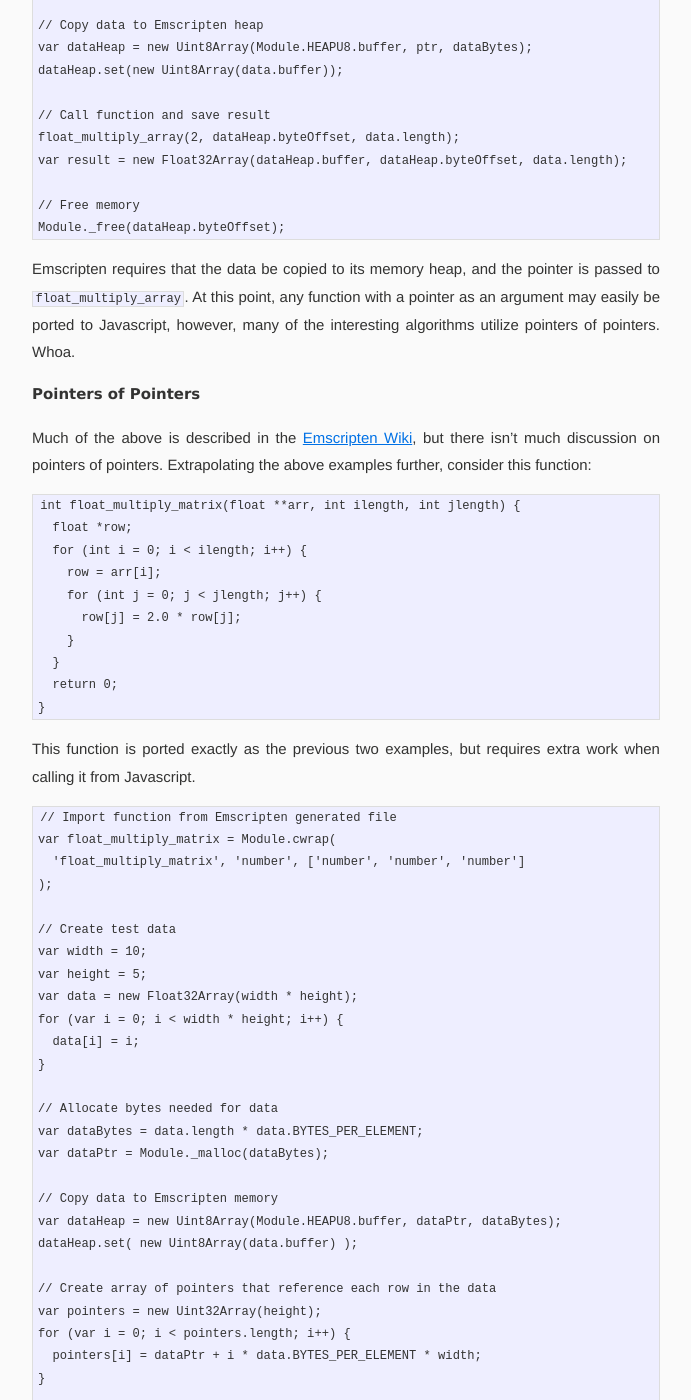
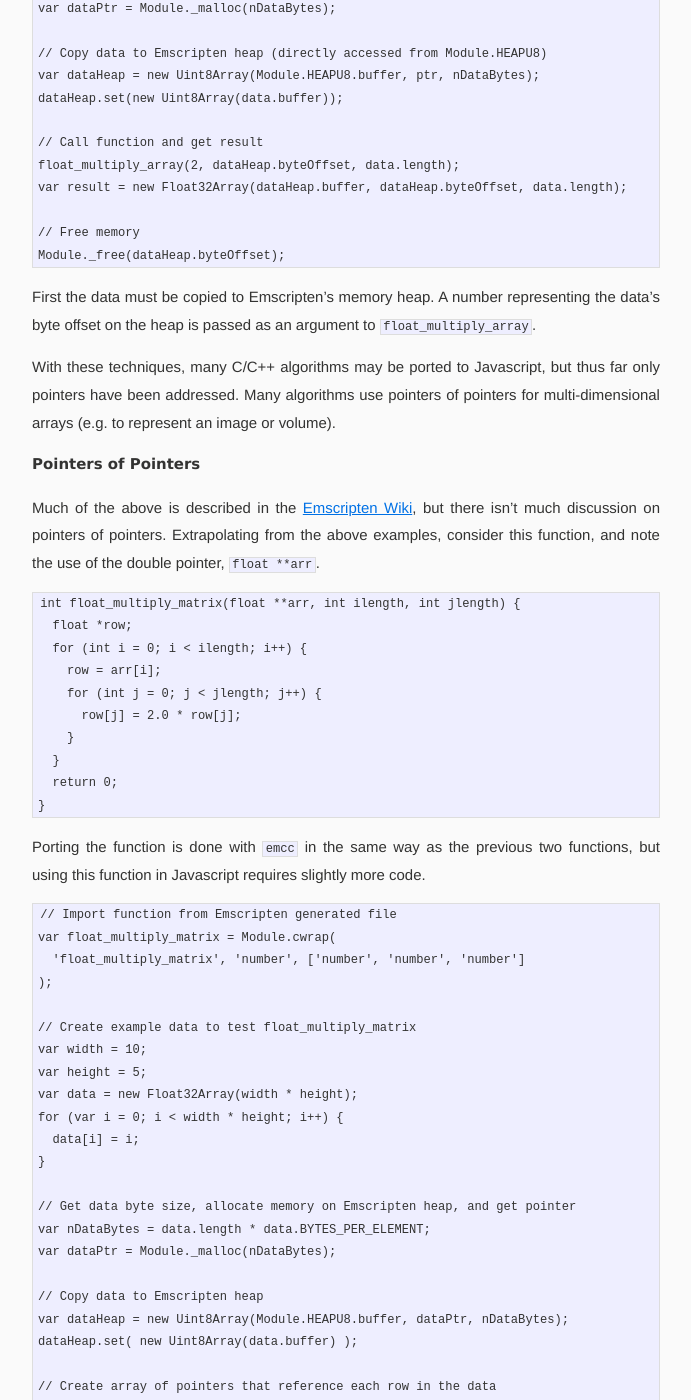
Before and after one commit to kapadia/kapadia.github.io, a Jekyll site: the page built from _posts/2013-09-13-emscripten-pointers-and-pointers.md, in a window 1280 px wide and 1400 px high, scrolled down 1695 px. Shown: the whole window, without its empty margins (294-985 px from the left). Built offline with Jekyll 4.4.1, drawn with Linux system fonts in a browser that asks for light colours; some of the changed text lies outside the part shown.

Commit message:
emscripten blog

```diff
--- a/_posts/2013-09-13-emscripten-pointers-and-pointers.md
+++ b/_posts/2013-09-13-emscripten-pointers-and-pointers.md
@@ -5,11 +5,11 @@
 categories: emscripten
 ---
 
-[Emscripten](http://emscripten.org) is a Mozilla Research project that compiles LLVM byte code to Javascript.  This means that any code that is compiled using LLVM as an intermediary may be compiled to Javascript (e.g. C and C++).  This is a great project because so many algorithms written in C and C++ may be exposed to Javascript and the browser.
+[Emscripten](http://emscripten.org) is a [Mozilla Research](http://www.mozilla.org/research/) project that compiles LLVM bytecode to Javascript. Any language (e.g. C and C++) that compiles to LLVM as an intermediary may be ported to Javascript for use in the browser.  This is a brief write up on porting functions to JS and exposing their functionality.
 
 ### C to Javascript
 
-Porting functions from C/C++ to Javascript is straight-forward.  The C function below multiplies two numbers.
+Porting functions from C/C++ to Javascript is straight-forward. As an example, the C function below multiplies two numbers.
 
     extern "C" {
       int float_multiply(float x, float y) {
@@ -17,20 +17,22 @@
       }
     }
 
-The following will port this function to Javascript outputting the code to `multiply.js`.
+Running the following on the command line will port this function to Javascript outputting the code to `multiply.js`.
 
     emcc multiply.cpp -o multiply.js -s EXPORTED_FUNCTIONS="['_float_multiply']"
 
-Note that the `EXPORTED_FUNCTIONS` flag specifies an array of functions to export, each with a leading underscore.  If functions are not explicitly specified then Emscripten will consider the functions to be dead code, and strip them from the output.
+Note that the `EXPORTED_FUNCTIONS` flag specifies an array of functions to export, each with a leading underscore.  If the function is not explicitly listed then Emscripten will consider it dead code, and strip it from the output.
 
-After including `multiply.js` in a project, the function may be accessed by calling `cwrap` from `Module`, an object that Emscripten defines in the output. This function exposes `float_multiply` by specifying the function name, the return type, and an array of argument types.
+After including `multiply.js` in a project, the function may be accessed by calling `cwrap` from `Module`, an object that Emscripten defines in its output. This function exposes `float_multiply` by specifying the function name, the return type, and an array of argument types.
 
     var float_multiply = Module.cwrap('float_multiply', 'number', ['number', 'number']);
-    var result = float_multiply(5, 4);
+    var result = float_multiply(5.2, 4.5);
+
+Using `cwrap` (or `ccall`) is simple when functions use only primitive types as arguments, however many interesting functions use pointers as a means to operate over an array.
 
 ### Pointers
 
-Working with pointers requires a bit more machinery. A C function with the following definition is slightly more complex to port.
+Using pointers with a ported function needs a bit more machinery. For example, the C function below is ported using `emcc` in the same way as `float_multiply`, but it's slightly more complex to use from Javascript.
 
     int float_multiply_array(float factor, float *arr, int length) {
       for (int i = 0; i <  length; i++) {
@@ -39,38 +41,38 @@
       return 0;
     }
 
-Emscripten's `cwrap` or `ccall` function uses only primitives to define the arguments of the ported function. Since an array (or typed array) is not a primitive type, it must be passed to the ported function by another mechanism – it must be passed as a pointer to a block of memory managed by Emscripten.
-
-Porting the function above is done is the same way as `float_multiply`, but the functionality is exposed differently from Javascript.
+Emscripten's `cwrap` and `ccall` functions use only primitives to define the arguments of the ported function. Since an array (or typed array) is not a primitive type, it must be passed to the function by another mechanism – it must be passed as a number pointing to a block of memory internally managed by Emscripten.
 
     // Import function from Emscripten generated file
     float_multiply_array = Module.cwrap(
       'float_multiply_array', 'number', ['number', 'number', 'number']
     );
 
-    // Prepare data to operate on
+    // Create example data to test float_multiply_array
     var data = new Float32Array([1, 2, 3, 4, 5]);
 
-    // Get data byte size, allocate on Emscripten heap, and get pointer
-    var dataBytes = data.length * data.BYTES_PER_ELEMENT;
-    var dataPtr = Module._malloc(dataBytes);
+    // Get data byte size, allocate memory on Emscripten heap, and get pointer
+    var nDataBytes = data.length * data.BYTES_PER_ELEMENT;
+    var dataPtr = Module._malloc(nDataBytes);
 
-    // Copy data to Emscripten heap
-    var dataHeap = new Uint8Array(Module.HEAPU8.buffer, ptr, dataBytes);
+    // Copy data to Emscripten heap (directly accessed from Module.HEAPU8)
+    var dataHeap = new Uint8Array(Module.HEAPU8.buffer, ptr, nDataBytes);
     dataHeap.set(new Uint8Array(data.buffer));
 
-    // Call function and save result
+    // Call function and get result
     float_multiply_array(2, dataHeap.byteOffset, data.length);
     var result = new Float32Array(dataHeap.buffer, dataHeap.byteOffset, data.length);
 
     // Free memory
     Module._free(dataHeap.byteOffset);
 
-Emscripten requires that the data be copied to its memory heap, and the pointer is passed to `float_multiply_array`. At this point, any function with a pointer as an argument may easily be ported to Javascript, however, many of the interesting algorithms utilize pointers of pointers. Whoa.
+First the data must be copied to Emscripten's memory heap. A number representing the data's byte offset on the heap is passed as an argument to `float_multiply_array`.
+
+With these techniques, many C/C++ algorithms may be ported to Javascript, but thus far only pointers have been addressed. Many algorithms use pointers of pointers for multi-dimensional arrays (e.g. to represent an image or volume).
 
 ### Pointers of Pointers
 
-Much of the above is described in the [Emscripten Wiki](https://github.com/kripken/emscripten/wiki/Interacting-with-code), but there isn't much discussion on pointers of pointers. Extrapolating the above examples further, consider this function:
+Much of the above is described in the [Emscripten Wiki](https://github.com/kripken/emscripten/wiki/Interacting-with-code), but there isn't much discussion on pointers of pointers. Extrapolating from the above examples, consider this function, and note the use of the double pointer, `float **arr`.
 
     int float_multiply_matrix(float **arr, int ilength, int jlength) {
       float *row;
@@ -83,15 +85,14 @@
       return 0;
     }
 
-This function is ported exactly as the previous two examples, but requires extra work when calling it from Javascript.
-
+Porting the function is done with `emcc` in the same way as the previous two functions, but using this function in Javascript requires slightly more code.
 
     // Import function from Emscripten generated file
     var float_multiply_matrix = Module.cwrap(
       'float_multiply_matrix', 'number', ['number', 'number', 'number']
     );
 
-    // Create test data
+    // Create example data to test float_multiply_matrix
     var width = 10;
     var height = 5;
     var data = new Float32Array(width * height);
@@ -99,29 +100,43 @@
       data[i] = i;
     }
 
-    // Allocate bytes needed for data
-    var dataBytes = data.length * data.BYTES_PER_ELEMENT;
-    var dataPtr = Module._malloc(dataBytes);
+    // Get data byte size, allocate memory on Emscripten heap, and get pointer
+    var nDataBytes = data.length * data.BYTES_PER_ELEMENT;
+    var dataPtr = Module._malloc(nDataBytes);
 
-    // Copy data to Emscripten memory
-    var dataHeap = new Uint8Array(Module.HEAPU8.buffer, dataPtr, dataBytes);
+    // Copy data to Emscripten heap
+    var dataHeap = new Uint8Array(Module.HEAPU8.buffer, dataPtr, nDataBytes);
     dataHeap.set( new Uint8Array(data.buffer) );
 
     // Create array of pointers that reference each row in the data
+    // Note the use of Uint32Array. The pointer is limited to 2147483648 bytes
+    // or only 2GB of memory :(
     var pointers = new Uint32Array(height);
     for (var i = 0; i < pointers.length; i++) {
       pointers[i] = dataPtr + i * data.BYTES_PER_ELEMENT * width;
     }
 
-    // Allocate bytes needed for array of pointers
+    // Allocate bytes needed for the array of pointers
     var nPointerBytes = pointers.length * pointers.BYTES_PER_ELEMENT
     var pointerPtr = Module._malloc(nPointerBytes);
 
-    // Copy array of pointers to Emscripten memory
+    // Copy array of pointers to Emscripten heap
     var pointerHeap = new Uint8Array(Module.HEAPU8.buffer, pointerPtr, nPointerBytes);
     pointerHeap.set( new Uint8Array(pointers.buffer) );
 
-    // Call the function by passing a pointer to an array of pointers
+    // Call the function by passing a number pointing to the byte location of
+    // the array of pointers on the Emscripten heap.  Emscripten knows what to do!
     float_multiply_matrix(pointerHeap.byteOffset, height, width);
 
     var result = new Float32Array(dataHeap.buffer, dataHeap.byteOffset, data.length);
+
+    // Free memory
+    Module._free(pointerHeap.byteOffset);
+    Module._free(dataHeap.byteOffset);
+
+The technique in the above example requires a careful preparation of data, and an understanding of byte offsets on Emscripten's heap. Emscripten offers a lot in ways of memory management making it fun to all `malloc` and `free` from a Javascript.
+
+The intent of using this tool is to port scientific algorithms to JS for use in web applications.  Next week is [.astronomy](http://dotastronomy.com/events/five/) – a conference bringing together astronomers and developers to share and implement unique ideas. One  idea is to port an astronomical source extraction algorithm to Javascript.  More on that soon.
+
+
+[]
```
